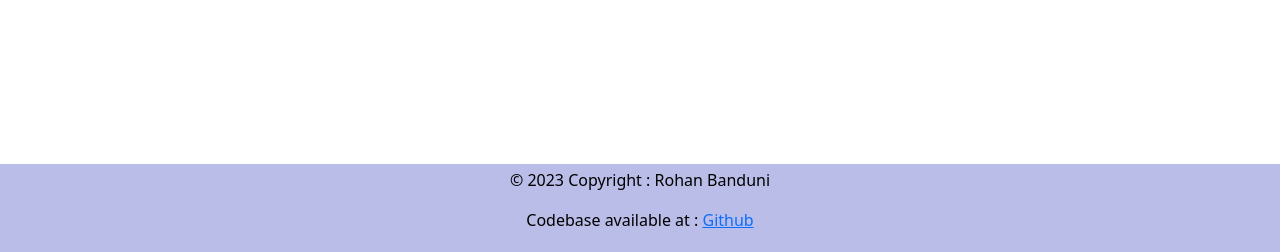
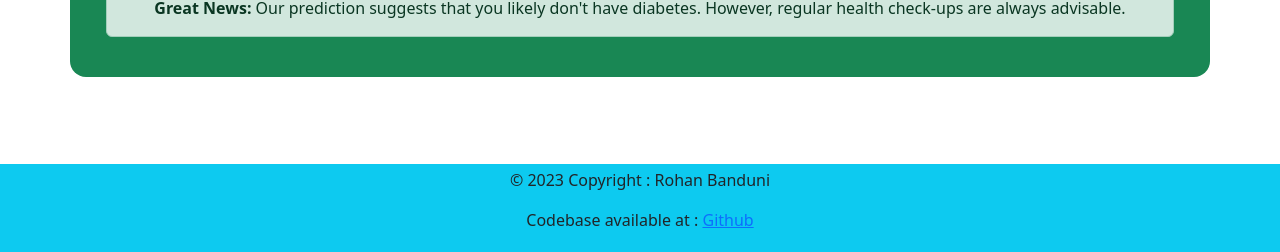
Before and after one commit to rohanbanduni/BCA-5th-sem-MPR, a Flask app: template templates/predict.html in a window 1280 px wide. Shown: the part 548-800 px from the top of the page. Run offline with Flask 3, Linux system fonts and the light colour scheme; the template is opened without the code that fills it, so the values that code supplies are empty.

Commit message:
Update predict.html

```diff
--- a/templates/predict.html
+++ b/templates/predict.html
@@ -12,9 +12,8 @@
 <body>
 
   <div>
-    <nav class="navbar navbar-expand-lg p-3 " style="color: white;
-    background-color: rgba(172, 175, 226, 0.823);">
-      <a class="navbar-brand" href="#">Diabetes Predictor System</a>
+    <nav class="navbar navbar-expand-lg p-3 bg-info">
+      <a class="navbar-brand" href="#">HealthUp</a>
       <button class="navbar-toggler" type="button" data-bs-toggle="collapse" data-bs-target="#navbarNavAltMarkup"
         aria-controls="navbarNavAltMarkup" aria-expanded="false" aria-label="Toggle navigation">
         <span class="navbar-toggler-icon"></span>
@@ -31,12 +30,41 @@
 
 
 
+  <body>
+  <div class="jumbotron jumbotron-fluid mt-4 p-4 bg-success text-white container rounded-4 ">
+    <div class="container">
+      <h1 class="display-4 text-center">Prediction Result</h1>
+      <p class="lead">
+        {% if prediction == 1 %}
+
+        <div class="text-center">
+           <img class="img-fluid rounded-3 mb-4" src="static/images/sad.png" alt="">
+          </div>
+          <div class="alert alert-danger text-center" role="alert">
+            <strong>Warning:</strong> Our prediction indicates that you may have diabetes. We recommend consulting with a healthcare professional for further evaluation.
+        </div>
+
+      {% else %}
+
+      <div class="text-center">
+            <img class="img-fluid rounded-3 mb-4" src="static/images/hurrah.jpg" alt="">
+          </div>
+
+          <div class="alert alert-success text-center" role="alert">
+            <strong>Great News:</strong> Our prediction suggests that you likely don't have diabetes. However, regular health check-ups are always advisable.
+        </div>
+
+      {% endif %}
+      </p>
+    </div>
+  </div>
+
+</body>
 
 
 
-  <footer class="fixed-bottom">
-    <div class="text-center p-1" style="color: black;
-    background-color: rgba(172, 175, 226, 0.823);">
+  <footer class="fixed-bottom bg-info">
+    <div class="text-center p-1">
      <p>© 2023 Copyright : Rohan Banduni</p>
      <p>Codebase available at : <a href="https://github.com/alnishantsingh/mpr">Github</a></p>
     </div>
```
